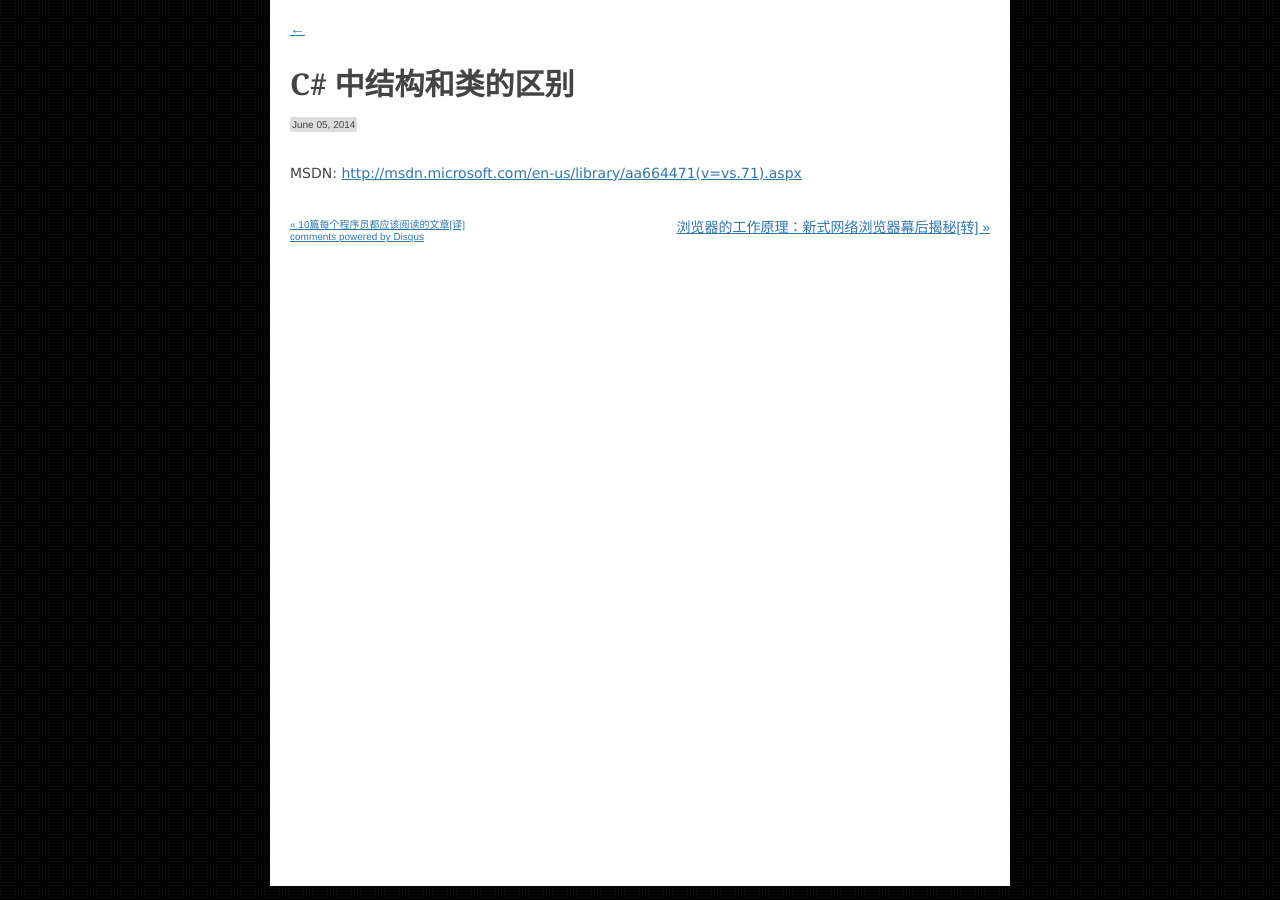
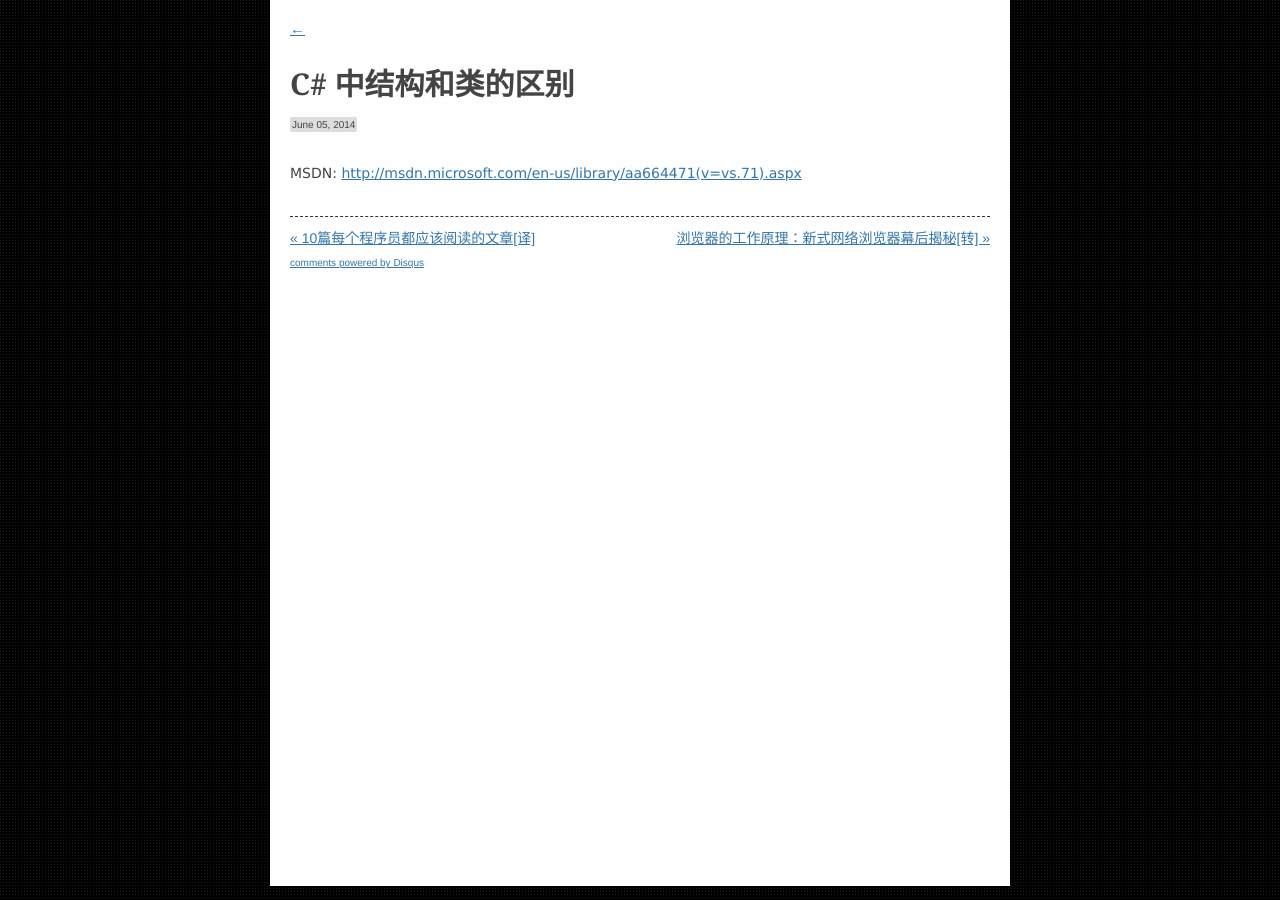
Before and after one commit to osrpt/osrpt.github.com, a Jekyll site: the page built from _posts/2014-06-05-difference-between-struct-and-class.md, in a window 1280 px wide. Built offline with Jekyll 4.4.1, drawn with Linux system fonts in a browser that asks for light colours; nearby versions of some CDN libraries; Markdown is read by kramdown in place of the engine named in the settings; comment, search, counter and statistics services are not loaded.

Commit message:
edit post nav style

```diff
--- a/css/default.css
+++ b/css/default.css
@@ -345,8 +345,10 @@ pre code{
     margin-left:10px;
     text-decoration:underline;
 }
-.article .post-nav .next{
+.article .post-nav{
 	font-size:1.4em;
+	border-top:1px dashed #333;
+	padding:10px 0;
 }
 .article .post-nav .next{
 	float:right;
```
